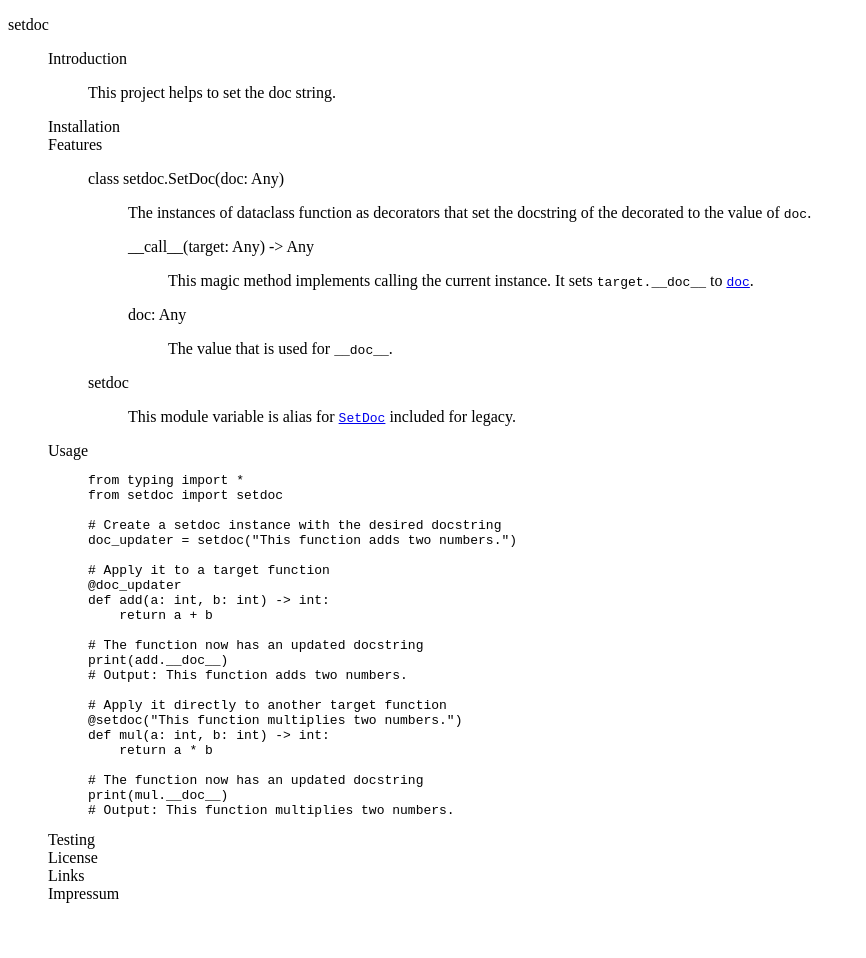
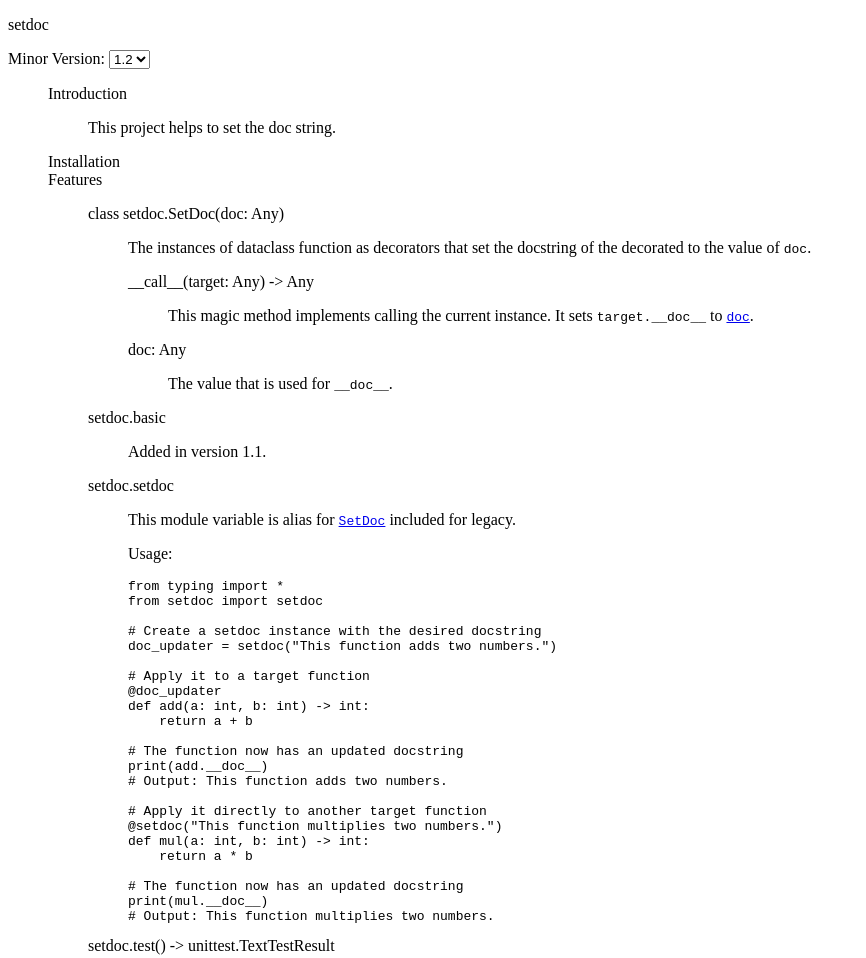
Before and after one commit to johannes-programming/setdoc, a plain HTML site: page docs/index.html in a window 1280 px wide. Shown: the top 958 px of the page, without its empty margins (0-866 px from the left). Before the commit the page ends 919 px from the top, so only its background shows below. Drawn offline with Linux system fonts and the light colour scheme.

Commit message:
docs
docs

```diff
--- a/docs/index.html
+++ b/docs/index.html
@@ -5,7 +5,17 @@
     </head>
     <body>
         <dl class="heading0">
-            <dt><a>setdoc</a></dt>
+            <dt>
+                <a>setdoc</a>
+                <p>
+                    Minor Version:
+                    <select id="version">
+                        <option>1.0</option>
+                        <option>1.1</option>
+                        <option selected>1.2</option>
+                    </select>
+                </p>
+            </dt>
             <dd>
                 <dl class="heading1">
                     <dt id="intro">Introduction</dt>
@@ -16,7 +26,7 @@
                     <dd id="installCorpus"></dd>
                     <dt id="features">Features</dt>
                     <dd>
-                        <dl class="heading4">
+                        <dl class="heading4" version="1.0 1.1 1.2">
                             <dt id="SetDoc">class setdoc.SetDoc(doc: Any)</dt>
                             <dd>
                                 <p>
@@ -40,7 +50,15 @@
                                     </dd>
                                 </dl>
                             </dd>
-                            <dt>setdoc</dt>
+                            <dt version="1.1 1.2">setdoc.basic</dt>
+                            <dd version="1.1 1.2">
+                                <div class="minor minor-added">
+                                    <p>
+                                        <span>Added in version 1.1.</span>
+                                    </p>
+                                </div>
+                            </dd>
+                            <dt>setdoc.setdoc</dt>
                             <dd>
                                 <p>
                                     This module variable
@@ -48,12 +66,8 @@
                                     <a href="#SetDoc"><code>SetDoc</code></a>
                                     included for legacy.
                                 </p>
-                            </dd>
-                        </dl>
-                    </dd>
-                    <dt id="usage">Usage</dt>
-                    <dd>
-                        <pre id="block"><code>from typing import *
+                                <p>Usage:</p>
+                                <pre id="block"><code>from typing import *
 from setdoc import setdoc
 
 # Create a setdoc instance with the desired docstring
@@ -76,9 +90,11 @@ def mul(a: int, b: int) -> int:
 # The function now has an updated docstring
 print(mul.__doc__)
 # Output: This function multiplies two numbers.</code></pre>
+                            </dd>
+                            <dt id="1--test">setdoc.test() -> unittest.TextTestResult</dt>
+                            <dd class="testingCorpus"></dd>
+                        </dl>
                     </dd>
-                    <dt id="testing">Testing</dt>
-                    <dd id="testingCorpus"></dd>
                     <dt id="license">License</dt>
                     <dd id="licenseCorpus"></dd>
                     <dt id="links">Links</dt>
```
